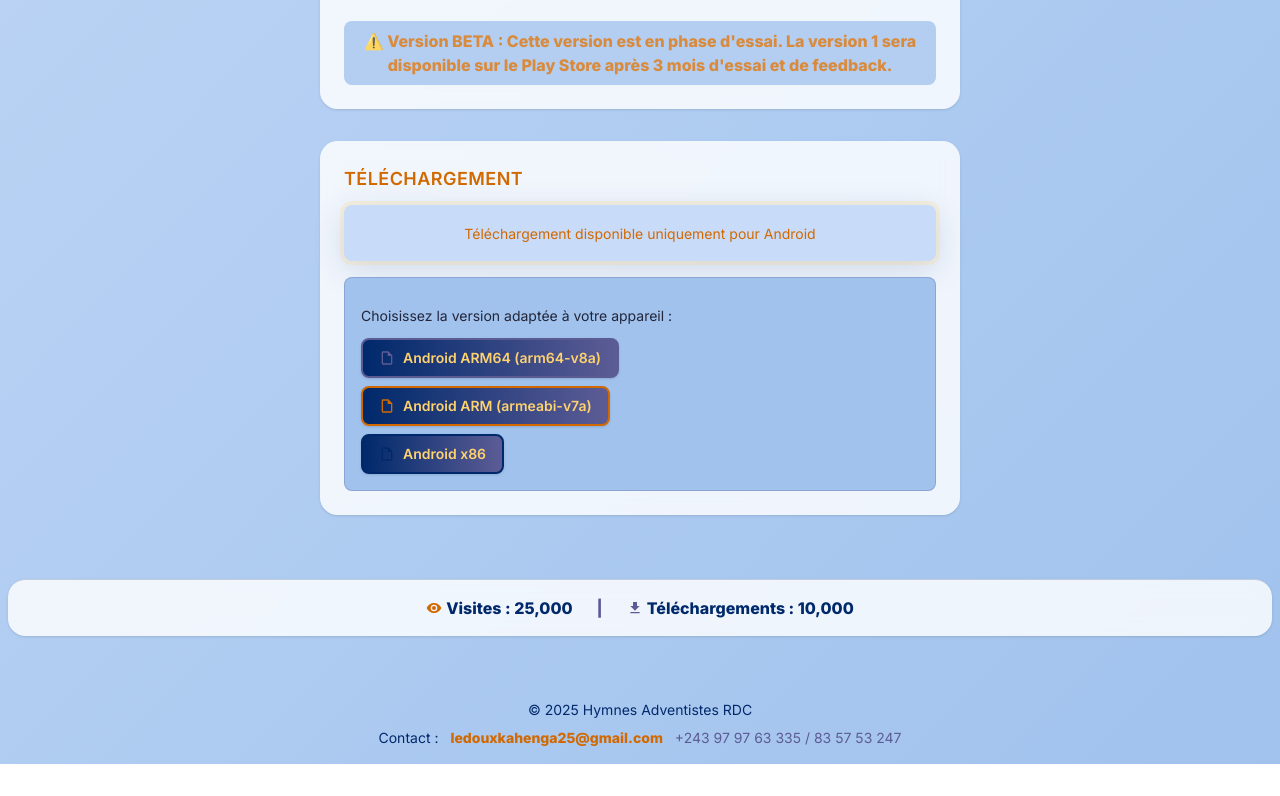
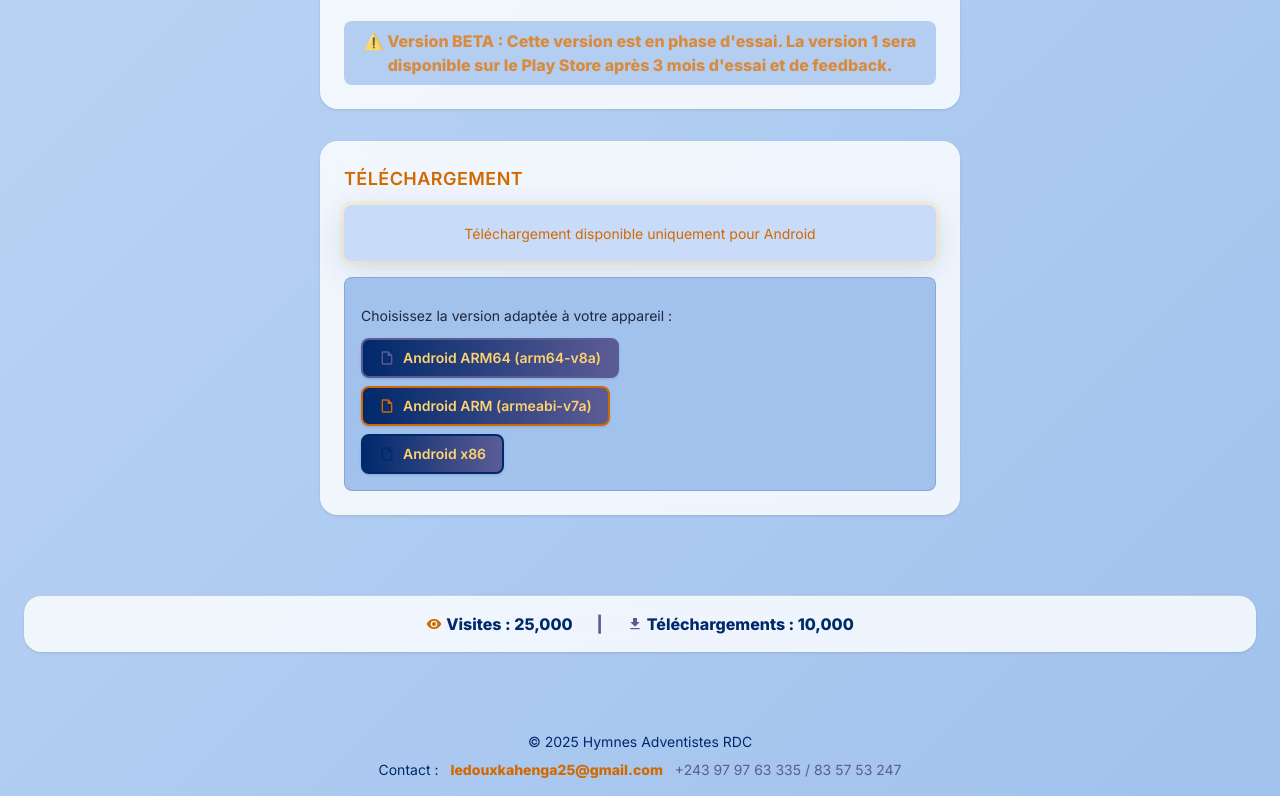
Before and after one commit to Ledoux-Kahenga/Ledoux-Kahenga.github.io, a plain HTML site: page index.html in a window 1280 px wide. Shown: the part 1167-1963 px from the top of the page. Before the commit the page ends 1931 px from the top, so only its background shows below. Drawn offline with nearby package versions, Linux system fonts and the light colour scheme.

Commit message:
Modification v23

```diff
--- a/index.html
+++ b/index.html
@@ -187,7 +187,7 @@
         </section>
 
         <!-- Statistiques -->
-                 <section class="p-2">
+                 <section class="p-6">
         <div id="stats" class="glass text-center py-4 border-t border-primary/20 mb-6 shadow">
             <div class="flex flex-col sm:flex-row justify-center items-center gap-2 sm:gap-6 text-primary font-bold">
             <span id="visits" class="flex items-center">
```
Also changed, not shown: downloads/index.html (added), downloads/style.css (added).
